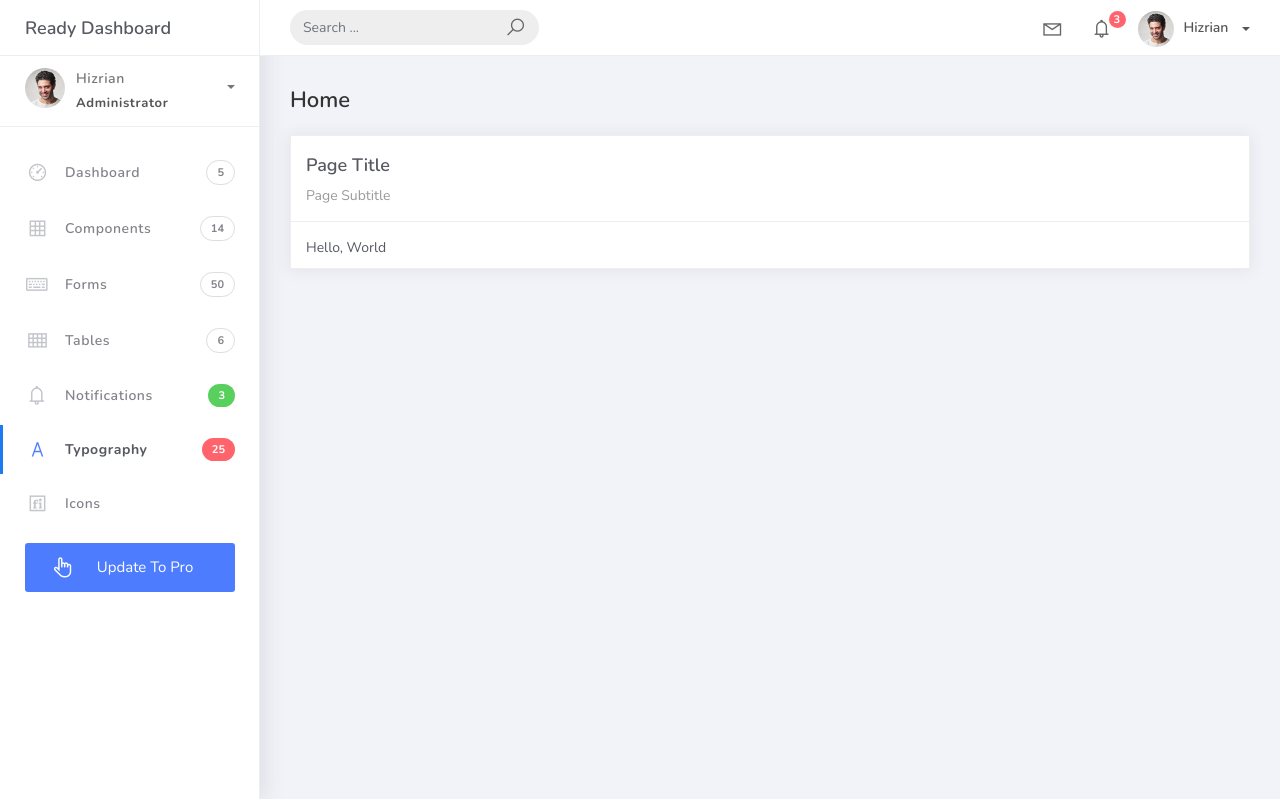
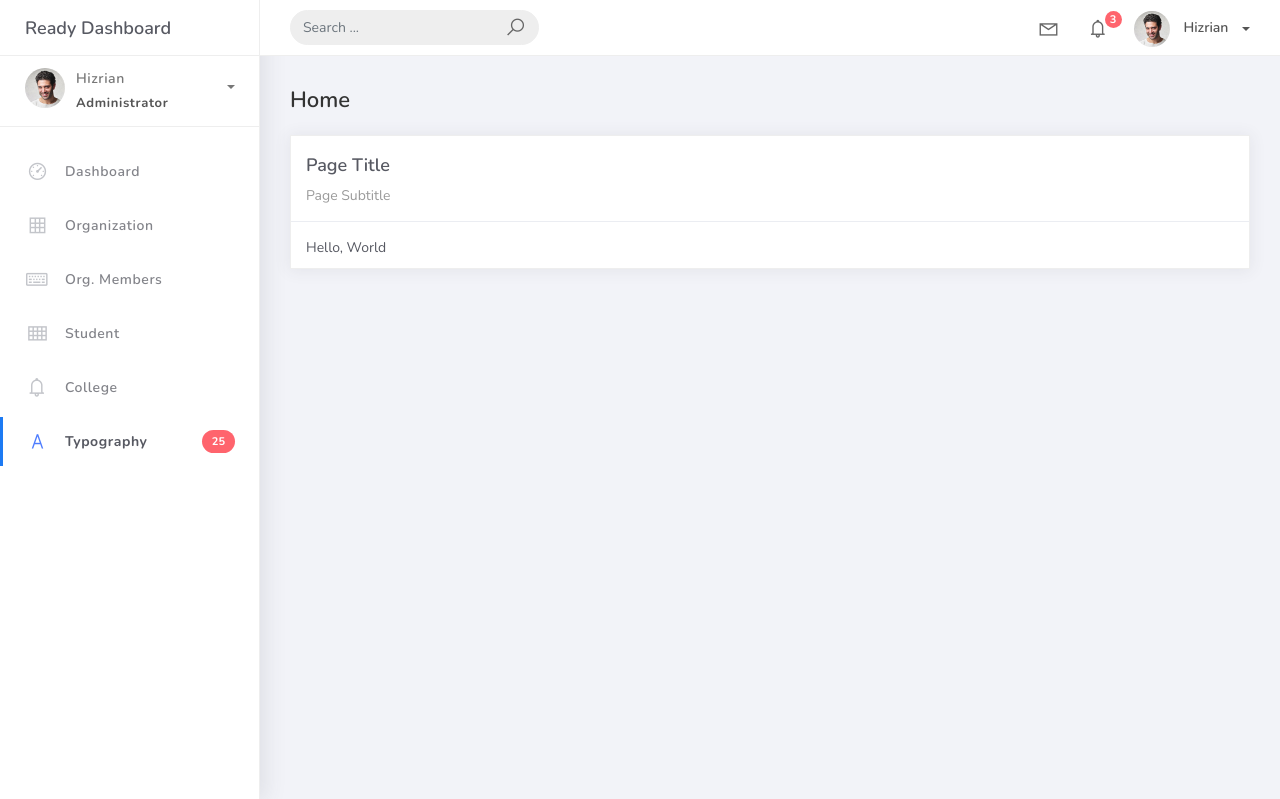
Before and after one commit to Deversor/PSUSphere, a Django app: page / in a window 1280 px wide. Shown: the top 799 px of the page. Run offline with Django 5.2, Linux system fonts and the light colour scheme; some libraries are stand-ins or nearby versions.

Commit message:
Load Profile Img, Setting Menu,Organization Listview

```diff
--- a/projectsite/projectsite/urls.py
+++ b/projectsite/projectsite/urls.py
@@ -16,9 +16,10 @@ Including another URLconf
 """
 from django.contrib import admin
 from django.urls import path
-from studentorg.views import HomePageView
+from studentorg.views import HomePageView, OrganizationList
 from studentorg import views
 urlpatterns = [
     path("admin/", admin.site.urls),
     path('', views.HomePageView.as_view(), name='home'),
+    path('organization_list', OrganizationList.as_view(), name='organization-list'),
 ]
--- a/projectsite/studentorg/views.py
+++ b/projectsite/studentorg/views.py
@@ -5,3 +5,9 @@ class HomePageView(ListView):
     model = Organization
     context_object_name = 'home'
     template_name = "home.html"
+
+class OrganizationList(ListView):
+    model = Organization
+    context_object_name = 'organization'
+    template_name = 'org_list.html'
+    paginate_by = 5
--- a/projectsite/templates/base.html
+++ b/projectsite/templates/base.html
@@ -104,11 +104,11 @@
 							</ul>
 						</li>
 						<li class="nav-item dropdown">
-							<a class="dropdown-toggle profile-pic" data-toggle="dropdown" href="#" aria-expanded="false"> <img src="assets/img/profile.jpg" alt="user-img" width="36" class="img-circle"><span >Hizrian</span></span> </a>
+							<a class="dropdown-toggle profile-pic" data-toggle="dropdown" href="#" aria-expanded="false"> <img src="{% static 'img/profile.jpg' %}" alt="user-img" width="36" class="img-circle"> <span >Hizrian</span></span> </a>
 							<ul class="dropdown-menu dropdown-user">
 								<li>
 									<div class="user-box">
-										<div class="u-img"><img src="assets/img/profile.jpg" alt="user"></div>
+										<div class="u-img"><img src="{% static 'img/profile.jpg' %}" alt="user"></div>
 										<div class="u-text">
 											<h4>Hizrian</h4>
 											<p class="text-muted">hello@themekita.com</p><a href="profile.html" class="btn btn-rounded btn-danger btn-sm">View Profile</a></div>
@@ -133,7 +133,7 @@
 				<div class="scrollbar-inner sidebar-wrapper">
 					<div class="user">
 						<div class="photo">
-							<img src="assets/img/profile.jpg">
+							<img src="{% static 'img/profile.jpg' %}">
 						</div>
 						<div class="info">
 							<a class="" data-toggle="collapse" href="#collapseExample" aria-expanded="true">
@@ -171,35 +171,35 @@
 							<a href="index.html">
 								<i class="la la-dashboard"></i>
 								<p>Dashboard</p>
-								<span class="badge badge-count">5</span>
+
 							</a>
 						</li>
 						<li class="nav-item">
-							<a href="components.html">
+							<a href="{% url 'organization-list' %}">
 								<i class="la la-table"></i>
-								<p>Components</p>
-								<span class="badge badge-count">14</span>
+								<p>Organization</p>
+
 							</a>
 						</li>
 						<li class="nav-item">
 							<a href="forms.html">
 								<i class="la la-keyboard-o"></i>
-								<p>Forms</p>
-								<span class="badge badge-count">50</span>
+								<p>Org. Members</p>
+
 							</a>
 						</li>
 						<li class="nav-item">
 							<a href="tables.html">
 								<i class="la la-th"></i>
-								<p>Tables</p>
-								<span class="badge badge-count">6</span>
+								<p>Student</p>
+
 							</a>
 						</li>
 						<li class="nav-item">
 							<a href="notifications.html">
 								<i class="la la-bell"></i>
-								<p>Notifications</p>
-								<span class="badge badge-success">3</span>
+								<p>College</p>
+
 							</a>
 						</li>
 						<li class="nav-item active">
@@ -209,18 +209,7 @@
 								<span class="badge badge-danger">25</span>
 							</a>
 						</li>
-						<li class="nav-item">
-							<a href="icons.html">
-								<i class="la la-fonticons"></i>
-								<p>Icons</p>
-							</a>
-						</li>
-						<li class="nav-item update-pro">
-							<button  data-toggle="modal" data-target="#modalUpdate">
-								<i class="la la-hand-pointer-o"></i>
-								<p>Update To Pro</p>
-							</button>
-						</li>
+
 					</ul>
 				</div>
 			</div>
```
Also changed, not shown: projectsite/templates/org_list.html (added, +38 -0 lines).
